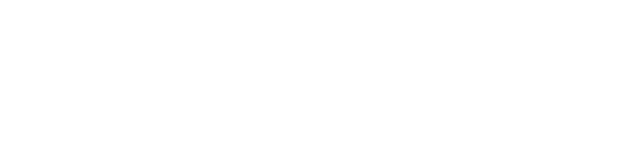
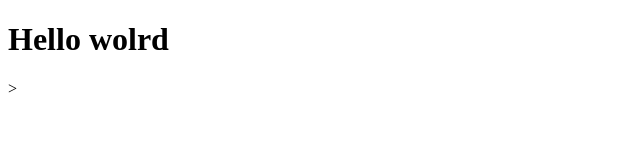
Before and after one commit to Rojin007/web-project, a plain HTML site: page index.html in a window 1280 px wide. Shown: the whole page, without its empty margins (0-640 px from the left). Drawn offline with Linux system fonts and the light colour scheme.

Commit message:
index.html modified

```diff
--- a/index.html
+++ b/index.html
@@ -7,6 +7,7 @@
     <title>Document</title>
 </head>
 <body>
+    <h1> Hello wolrd</h1>>
 
 </body>
 </html>
--- /dev/null
+++ b/style.css
@@ -0,0 +1,8 @@
+*{
+    margin: 0;
+    padding: 0;
+    box-sizing:  content-box;
+}
+h1{
+    color: red;
+}
```
